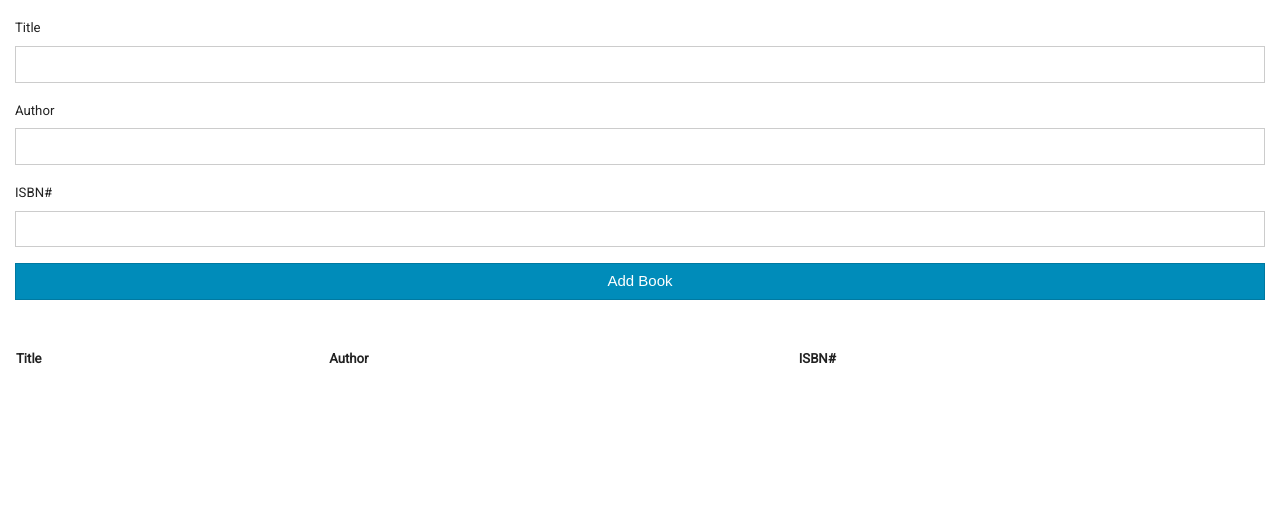
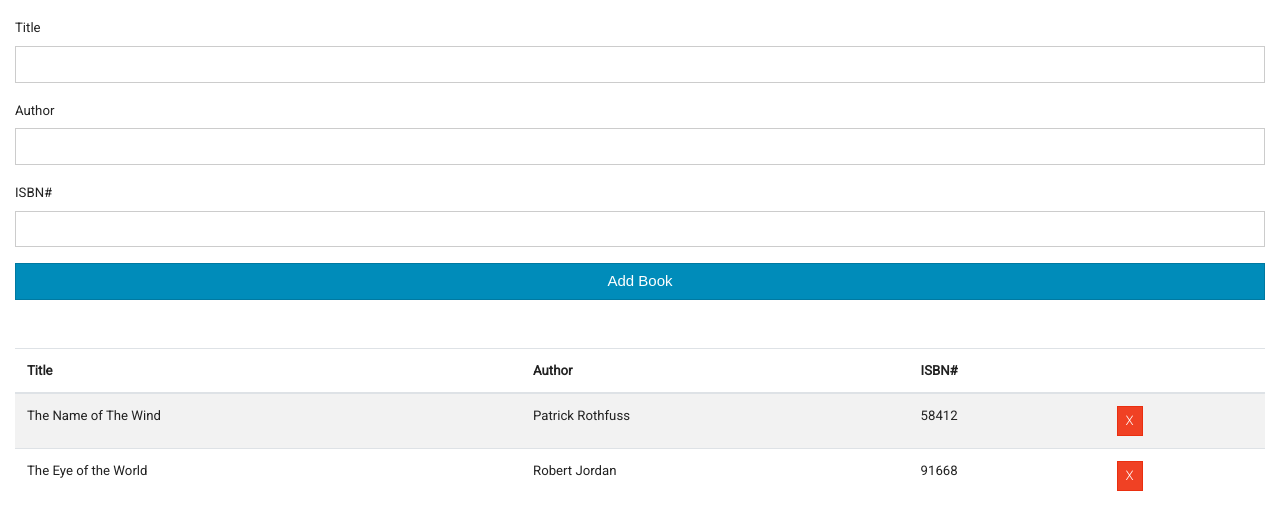
Before and after one commit to Mason-GR/MyBookList_Project, a plain HTML site: page index.html in a window 1280 px wide. Shown: the part 126-656 px from the top of the page. Drawn offline with Linux system fonts and the light colour scheme.

Commit message:
frustration intensifies

```diff
--- a/app.js
+++ b/app.js
@@ -0,0 +1,71 @@
+// Book Class: Represents a Book
+
+class Book {
+  constructor(title, author, isbn) {
+    this.title = title;
+    this.author = author;
+    this.isbn = isbn;
+  }
+}
+
+// UI Class: Handles UI (User Interface) Tasks
+
+class UI {
+  static displayBooks() {
+    const storedBooks = [
+      {
+        title: "The Name of The Wind",
+        author: "Patrick Rothfuss",
+        isbn: "58412",
+      },
+      {
+        title: "The Eye of the World",
+        author: "Robert Jordan",
+        isbn: "91668",
+      },
+    ];
+
+    const books = storedBooks;
+
+    books.forEach((book) => UI.addBookToList(book));
+  }
+
+  static addBookToList(book) {
+    const list = document.querySelector("#book-list");
+
+    const row = document.createElement("tr");
+
+    row.innerHTML = `
+    <td>${book.title}</td>
+    <td>${book.author}</td>
+    <td>${book.isbn}</td>
+    <td><a href="#" class="btn btn-danger btn-sm delete">X</a></td>`;
+
+    list.appendChild(row);
+  }
+}
+
+// Store Class: Handles Storage of the Books
+
+// Event: Display Books
+
+document.addEventListener("DOMContentLoaded", UI.displayBooks);
+
+// Event: Add a Book
+
+document.querySelector("#book-form").addEventListener("submit", (e) => {
+  // Prevent submit
+  e.preventDefault();
+
+  // Get form values
+  const title = document.querySelector("#title").value;
+  const author = document.querySelector("#author").value;
+  const isbn = document.querySelector("#isbn").value;
+
+  // Instantiate the book
+  const book = new Book(title, author, isbn);
+
+  console.log(book);
+});
+
+// Event: Remove a Book
--- a/style.css
+++ b/style.css
@@ -133,12 +133,46 @@ table {
   border-color: #0079a1;
 }
 
+.btn-danger {
+  color: var(--white);
+  background-color: var(--danger);
+  border-color: var(--danger);
+  text-decoration: none;
+}
+
+.btn-sm {
+  padding: 0.25rem 0.5rem;
+  font-size: 0.825rem;
+  line-height: 1.5;
+  border-radius: 0;
+}
+
+.btn-danger {
+  border-color: #ea2f10;
+}
+
 /* TABLE STYLING */
 
 .table {
   width: 100%;
   margin-bottom: 1rem;
   color: var(--dark);
+}
+
+.table td,
+.table th {
+  padding: 0.75rem;
+  vertical-align: top;
+  border-top: 1px solid #dee2e6;
+}
+
+.table thead th {
+  vertical-align: bottom;
+  border-bottom: 2px solid #dee2e6;
+}
+
+.table-striped tbody tr:nth-of-type(odd) {
+  background-color: rgba(0, 0, 0, 0.05);
 }
 
 .text-center {
```
